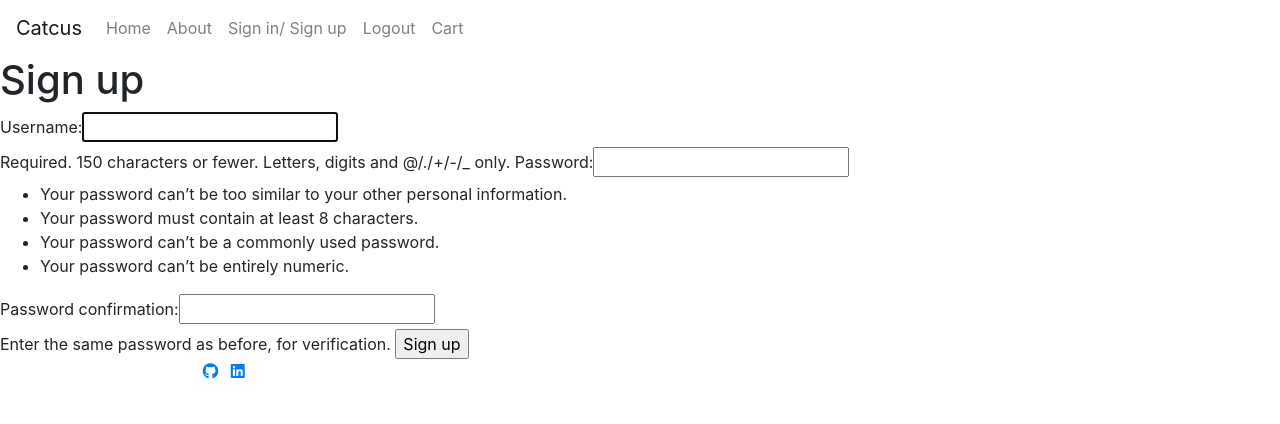
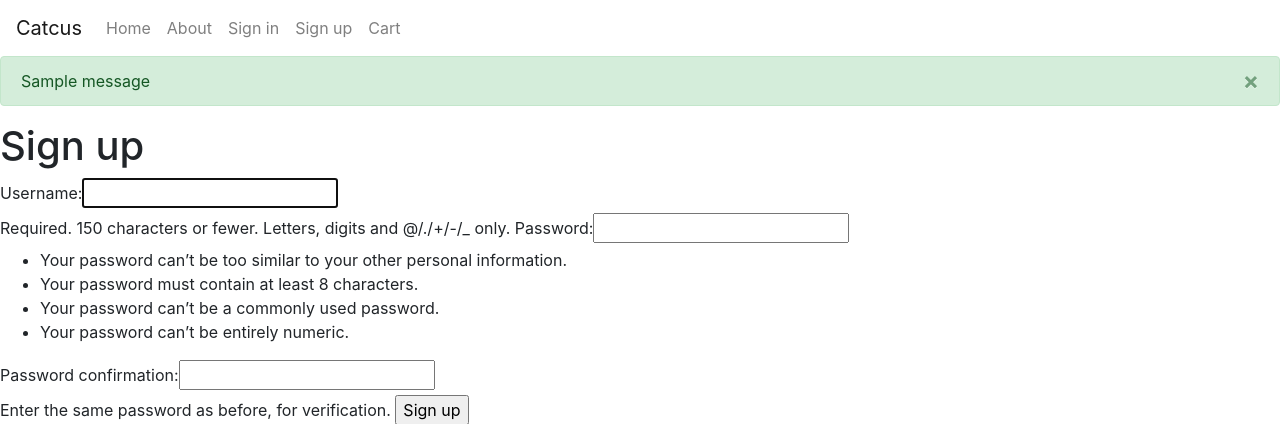
Before and after one commit to elisamunoz/cactus-shop, a Django app: page /accounts/signup/ in a window 1280 px wide. Shown: the top 424 px of the page. Run offline with Django 3.2, Linux system fonts and the light colour scheme; tables that the repository leaves empty hold one stand-in row (values such as "Sample post"); one stand-in notice (Sample message) is shown; some libraries are stand-ins or nearby versions.

Commit message:
added success and error messages to accounts views

```diff
--- a/accounts/views.py
+++ b/accounts/views.py
@@ -12,7 +12,10 @@ def signup_view(request):
             user = form.save()
             # log the user in
             login(request, user)
+            messages.success(request, "You have successfully signed up")
             return redirect("products_list")
+        else:
+            messages.error(request, "Sorry, unable to sign you up at this time")
     else:
         form = UserCreationForm()
     return render(request, 'signup.html', {'form': form})
@@ -26,7 +29,10 @@ def login_view(request):
             # log in the user
             user = form.get_user()
             login(request, user)
+            messages.success(request, "You have successfully logged in")
             return redirect("products_list")
+        else:
+            messages.error(request, "User or password are incorrect")
     else:
         form = AuthenticationForm()
     return render(request, "login.html", {'form': form})
--- a/templates/base.html
+++ b/templates/base.html
@@ -38,18 +38,31 @@
       </button>
       <div class="collapse navbar-collapse" id="navbarNavAltMarkup">
         <div class="navbar-nav">
-          <a class="nav-item nav-link" href="#"
-            >Home <span class="sr-only">(current)</span></a
-          >
+          <a class="nav-item nav-link" href="#">Home <span class="sr-only">(current)</span></a>
           <a class="nav-item nav-link" href="#">About</a>
-          <a class="nav-item nav-link" href="#"
-            >Sign in/ Sign up</a
-          >
-          <a class="nav-item nav-link" href="{% url 'accounts:logout' %}">Logout</a>
+          {% if user.is_authenticated %}
+            <a class="nav-item nav-link" href="#">Profile</a>
+            <a class="nav-item nav-link" href="{% url 'accounts:logout' %}">Logout</a>
+          {% else %}
+            <a class="nav-item nav-link" href="{% url 'accounts:login' %}">Sign in</a>
+            <a class="nav-item nav-link" href="{% url 'accounts:signup' %}">Sign up</a>
+          {% endif %}
           <a class="nav-item nav-link" href="#">Cart</a>
         </div>
       </div>
     </nav>
+
+    <!-- Messages -->
+    {% if messages %}
+      {% for message in messages %}
+        <div class="alert alert-success alert-dismissible fade show {% if message.level == DEFAULT_MESSAGE_LEVELS.ERROR %} alert-danger {% endif %}" role="alert">
+          {{ message }}
+          <button type="button" class="close" data-dismiss="alert" aria-label="Close">
+            <span aria-hidden="true">&times;</span>
+          </button>
+        </div>
+      {% endfor %}
+    {% endif %}
 
     <!-- /Header -->
 
```
